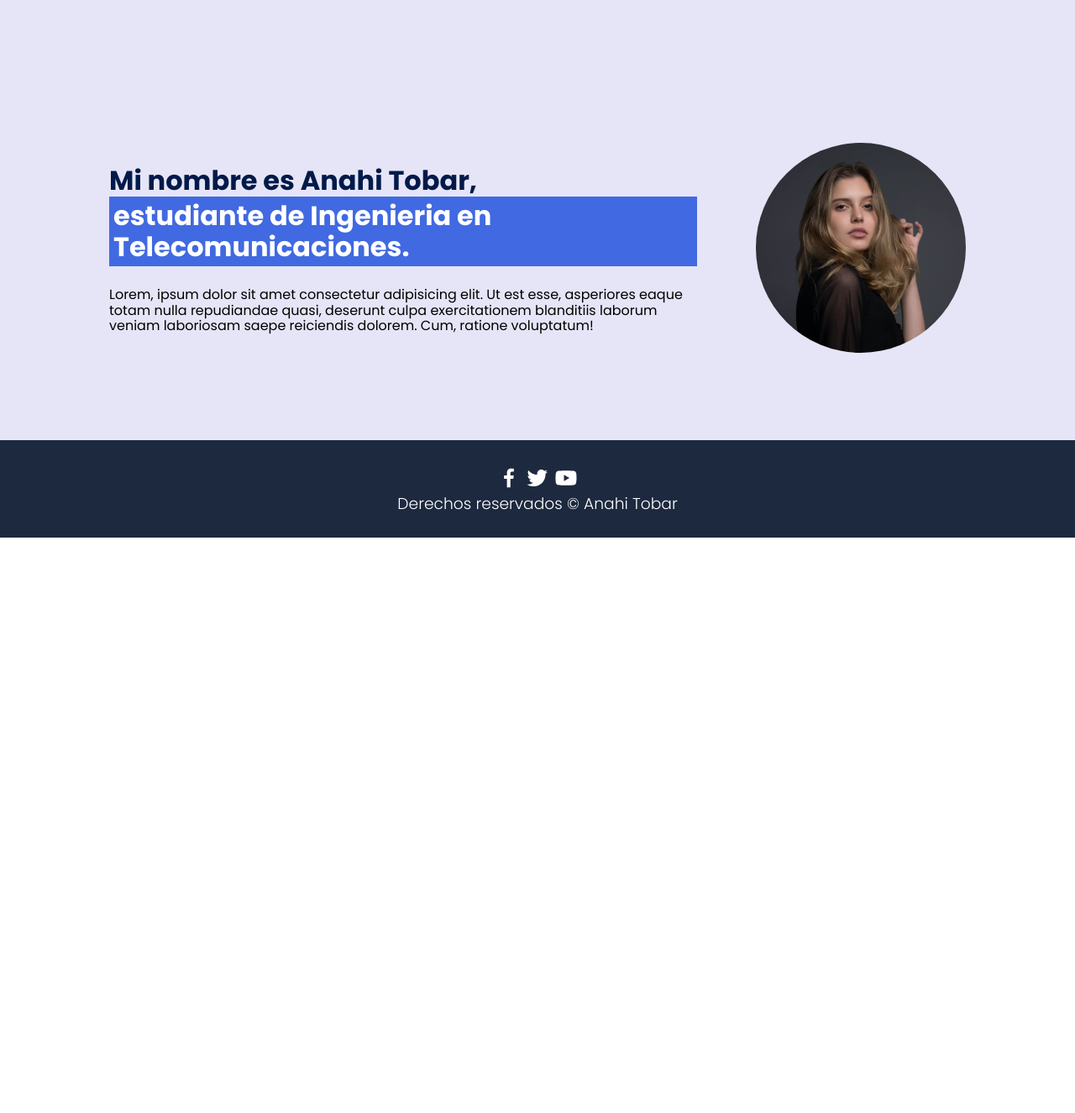
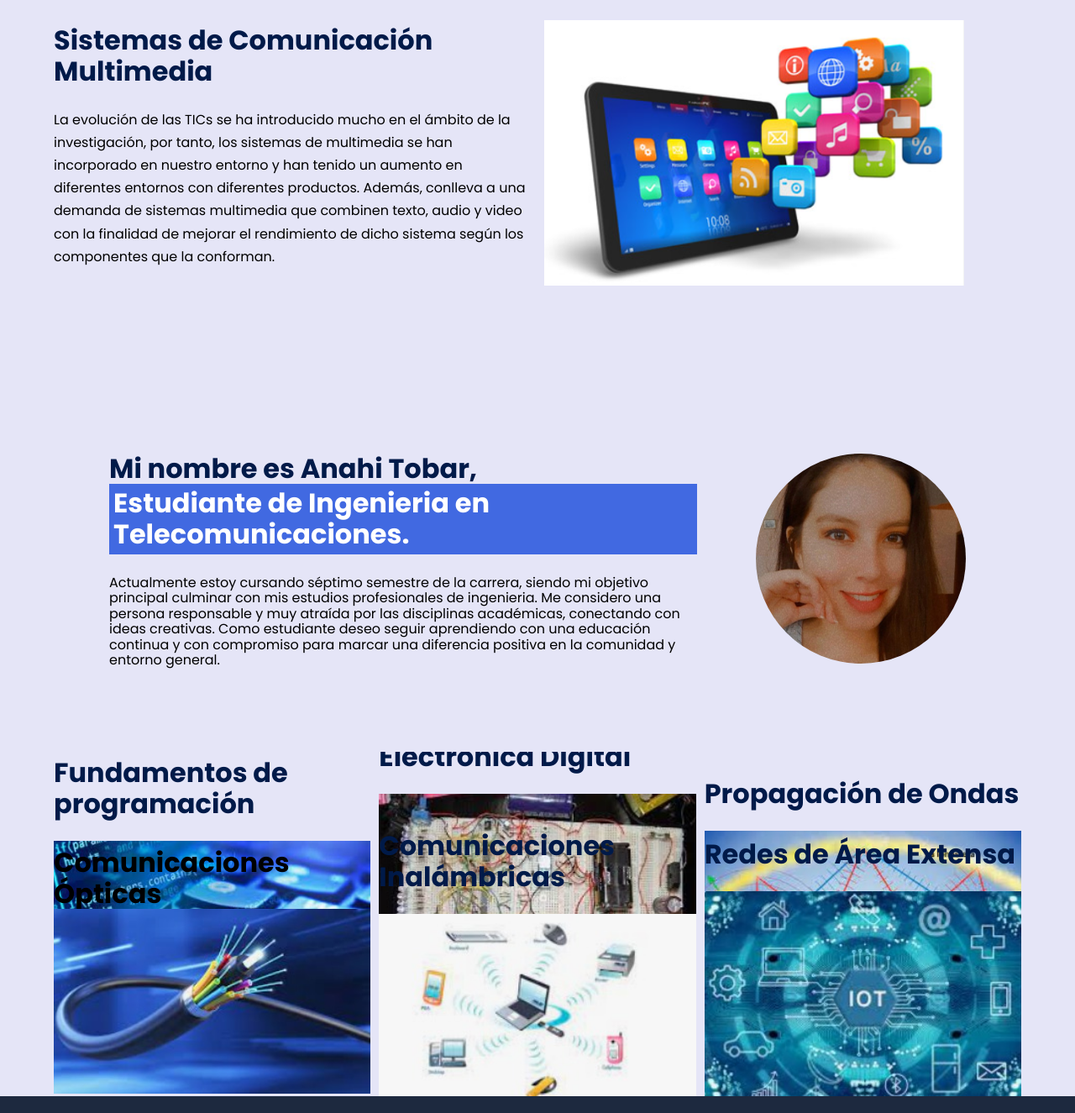
Before and after one commit to alanjosue1998/Anahi, a plain HTML site: page index.html in a window 1280 px wide. Shown: the part 1180-2505 px from the top of the page at 84% size. Before the commit the page ends 1820 px from the top, so only its background shows below. Drawn offline with Linux system fonts and the light colour scheme.

Commit message:
Added media images

```diff
--- a/css/estilos.css
+++ b/css/estilos.css
@@ -675,3 +675,15 @@ body {
         */
     }
 }
+
+.wrapper {
+    display: grid;
+    grid-template-columns: repeat(3, 1fr);
+    grid-gap: 10px;
+    grid-auto-rows: 100px;
+  }
+
+.font {
+background: #E5E5F7;
+
+}
--- a/index.html
+++ b/index.html
@@ -1,5 +1,6 @@
 <!DOCTYPE html>
 <html lang="es">
+
 <head>
   <meta charset="UTF-8" />
   <meta http-equiv="X-UA-Compatible" content="IE=edge" />
@@ -12,6 +13,27 @@
   <meta name="title" content="Ingenieria en Telecomunicaciones." />
 </head>
 <body>
+
+
+  <!-- Contador de visitas -->
+  <!--<a href="https://websmultimedia.com/contador-de-visitas-gratis" title="Contador De Visitas Gratis">
+      <img style="border: 0px solid; display: inline;"
+      src="https://websmultimedia.com/contador-de-visitas.php?id=12781"></a><br></a><br></a>-->
+  <!-- Fin Contador de visitas -->
+
+  <!--<div id="sfchbe9ya6duptn1r7bel7kybzzqanejbhr"></div><script
+type="text/javascript"
+src="https://counter6.optistats.ovh/private/counter.js?c=hbe9ya6duptn1r7bel7kybzzqanejbhr&down=async"
+async></script><noscript><a href="https://www.contadorvisitasgratis.com"
+  title="contador de visitas"><img
+  src="https://counter6.optistats.ovh/private/contadorvisitasgratis.php?c=hbe9ya6duptn1r7bel7kybzzqanejbhr" border="0"
+  title="contador de visitas" alt="contador de visitas"></a></noscript>-->
+
+
+  <a href="https://www.contadorvisitasgratis.com" title="contador visitas blog"><img
+      src="https://counter6.optistats.ovh/private/contadorvisitasgratis.php?c=dkdmkdc6wgmq75f2m8sbd9hrn81w9wq9"
+      border="0" title="contador visitas blog" alt="contador visitas blog"></a>
+
   <header class="hero">
     <nav class="nav container">
 
@@ -30,22 +52,21 @@
       <div class="knowledge__container container">
         <div class="knowledege__texts">
           <h2 class="subtitle">
-                Fundamentos de Redes de Comunicación
+            Sistemas de Comunicación Multimedia
           </h2>
           <p class="knowledge__paragraph">
-                Una red de telecomunicación es un conjunto de medios, tecnologías,
-                protocolos y facilidades en general, necesarios para el intercambio de
-                información y archivos entre los usuarios de una red.
+            La evolución de las TICs se ha introducido mucho en el ámbito de la investigación, por tanto,
+            los sistemas de multimedia se han incorporado en nuestro entorno y han tenido un aumento en
+            diferentes entornos con diferentes productos. Además, conlleva a una demanda de sistemas multimedia
+            que combinen texto, audio y video con la finalidad de mejorar el rendimiento de dicho sistema según
+            los componentes que la conforman.
           </p>
-
         </div>
-
         <figure class="knowledge__picture">
-            <img src="./images/redes-informaticas-e1537289470602-800x400.jpg" class="knowledge__img" />
+          <img src="./images/multimedia.png" class="knowledge__img" />
         </figure>
       </div>
     </section>
-
 
     <section class="testimony">
       <div class="testimony__container container">
@@ -54,46 +75,72 @@
           <div class="testimony__texts">
             <h2 class="subtitle">
               Mi nombre es Anahi Tobar,
-                <span class="testimony__course">estudiante de Ingenieria en Telecomunicaciones.</span>
+              <span class="testimony__course">Estudiante de Ingenieria en Telecomunicaciones.</span>
             </h2>
             <p class="testimony__review">
-                Lorem, ipsum dolor sit amet consectetur adipisicing elit. Ut est
-                esse, asperiores eaque totam nulla repudiandae quasi, deserunt
-                culpa exercitationem blanditiis laborum veniam laboriosam saepe
-                reiciendis dolorem. Cum, ratione voluptatum!
+              Actualmente estoy cursando séptimo semestre de la carrera, siendo mi objetivo principal
+              culminar con mis estudios profesionales de ingenieria. Me considero una persona responsable
+              y muy atraída por las disciplinas académicas, conectando con ideas creativas.
+              Como estudiante deseo seguir aprendiendo con una educación continua y con
+              compromiso para marcar una diferencia positiva en la comunidad y entorno general.
             </p>
           </div>
-
           <figure class="testimony__picture">
-              <img src="./images/face.jpg" class="testimony__img" />
+            <img src="./images/face.jpeg" class="testimony__img" />
           </figure>
         </section>
+    </section>
 
-
-
-
+    <section class="font">
+      <div class="wrapper knowledge__container container">
+        <div class="columm">
+          <h2 class="subtitle">Fundamentos de programación </h2>
+          <figure class="knowledge__picture">
+            <img src="./images/ie/first.jpeg" class="knowledge__img" />
+          </figure>
+        </div>
+        <div class="columm">
+          <h2 class="subtitle">Electrónica Digital</h2>
+          <img src="./images/ie/second.jpeg" class="knowledge__img" />
+        </div>
+        <div class="columm">
+          <h1 class="subtitle">Propagación de Ondas</h1>
+          <img src="./images/ie/tree.jpeg" class="knowledge__img" />
+        </div>
+        <div class="columm">
+          <h1>Comunicaciones Ópticas</h1>
+          <img src="./images/ie/four.jpeg" class="knowledge__img" />
+        </div>
+        <div class="columm">
+          <h2 class="subtitle">Comunicaciones Inalámbricas</h2>
+          <img src="./images/ie/five.jpeg" class="knowledge__img" />
+        </div>
+        <div class="columm">
+          <h2 class="subtitle">Redes de Área Extensa</h2>
+          <img src="./images/ie/six.jpeg" class="knowledge__img" />
+        </div>
       </div>
     </section>
 
+    <!-- Contador de visitas -->
+    <!-- <a href="https://websmultimedia.com/contador-de-visitas-gratis" title="Contador De Visitas Gratis">
+      <img style="border: 0px solid; display: inline;"
+      src="https://websmultimedia.com/contador-de-visitas.php?id=12781"></a><br></a><br></a>-->
+    <!-- Fin Contador de visitas -->
 
-
+</body>
+</html>
 </main>
-
 <footer class="footer">
 
 
   <section class="footer__copy container">
     <div class="footer__social">
-          <a href="#" class="footer__icons"
-            ><img src="./images/facebook.svg" class="footer__img"
-          /></a>
-          <a href="#" class="footer__icons"
-            ><img src="./images/twitter.svg" class="footer__img"
-          /></a>
-          <a href="#" class="footer__icons"
-            ><img src="./images/youtube.svg" class="footer__img"
-          /></a>
+      <a href="#" class="footer__icons"><img src="./images/facebook.svg" class="footer__img" /></a>
+      <a href="#" class="footer__icons"><img src="./images/twitter.svg" class="footer__img" /></a>
+      <a href="#" class="footer__icons"><img src="./images/youtube.svg" class="footer__img" /></a>
     </div>
+
 
     <h3 class="footer__copyright">
       Derechos reservados &copy; Anahi Tobar
@@ -105,4 +152,5 @@
 <script src="./js/questions.js"></script>
 <script src="./js/menu.js"></script>
 </body>
+
 </html>
```
Also changed, not shown: images/face.jpeg (added), images/face.jpg (deleted), images/ie/first.jpeg (added), images/ie/five.jpeg (added), images/ie/four.jpeg (added), images/ie/second.jpeg (added), images/ie/six.jpeg (added), images/ie/tree.jpeg (added), images/multimedia.png (added). Lines whose indentation alone changed are shown as unchanged.
